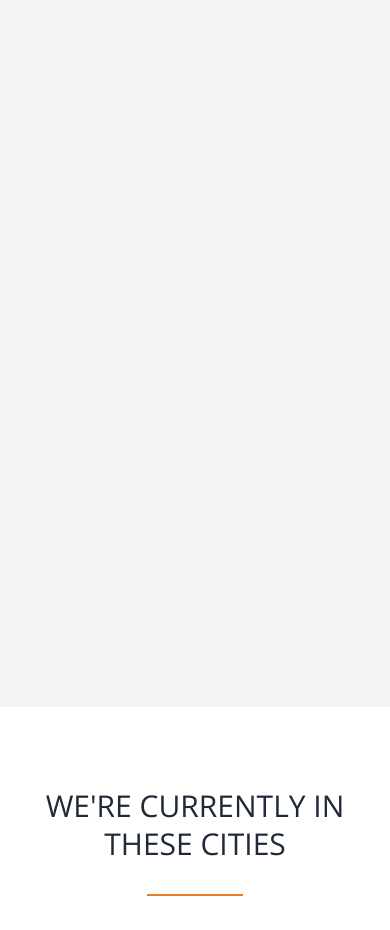
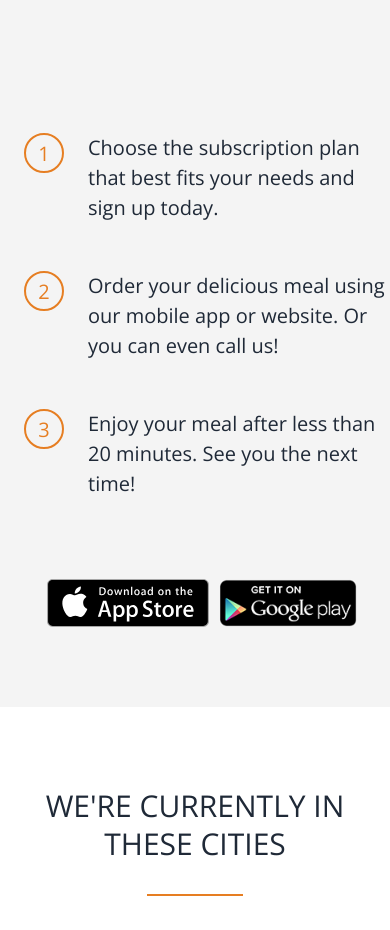
Before and after one commit to aligorgin/practice-land, a React (Create React App) app: page / in a window 390 px wide. Shown: the part 5620-6550 px from the top of the page. Built offline with nearby package versions, Linux system fonts and the light colour scheme.

Commit message:
fixed some responsive problems 2

```diff
--- a/src/components/omniFood/HowItWorksSections.js
+++ b/src/components/omniFood/HowItWorksSections.js
@@ -17,7 +17,7 @@ const HowItWorksSection = () => {
                     <img className='w-5/12 md:float-right' src={appIphone} alt="omni food app on iphone"/>
                 </div>
 
-                <div data-aos='fade-up' className='mt-8 ml-6 md:ml-0'>
+                <div className='mt-8 ml-6 md:ml-0'>
                     <div className='mb-12'>
                         <div className='text-orange border-2 border-solid border-orange inline-block rounded-full h-10 w-10 text-xl  lg:h-14 lg:w-14 text-center p-1 float-left lg:text-3xl mr-6' >1</div>
                         <p className='overflow-hidden text-xl leading-normal'>Choose the subscription plan that best fits your needs and sign up today. </p>
```
